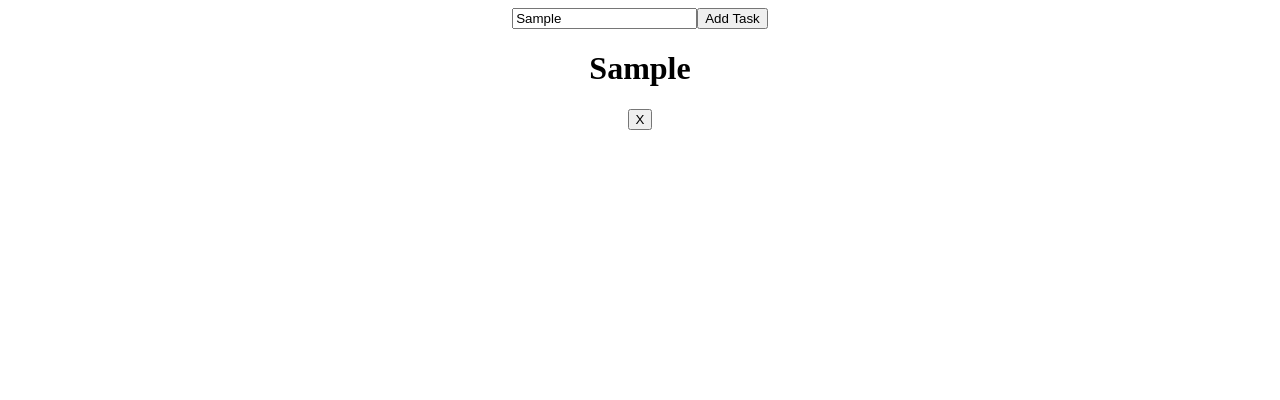
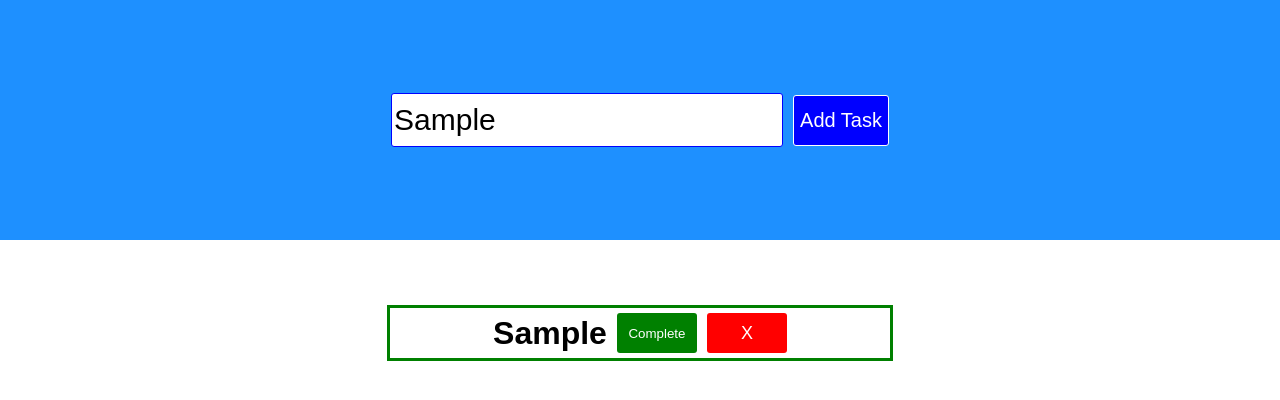
Before and after one commit to kizitoomoit/ReactToDoListApp, a React (Create React App) app: page / in a window 1280 px wide. Both pictures are taken after typing "Sample" into the empty fields and a click on the button "Add Task". Shown: the top 400 px of the page. Built offline with nearby package versions, Linux system fonts and the light colour scheme.

Commit message:
Polisehd the ui a little bit

```diff
--- a/src/App.css
+++ b/src/App.css
@@ -1,42 +1,87 @@
 .App {
+  display: flex;
+  align-items: center;
+  flex-direction: column;
+  width: 100vw;
+  font-family: Arial, Helvetica, sans-serif;
   text-align: center;
 }
 
-.App-logo {
-  height: 40vmin;
-  pointer-events: none;
+body{
+  margin: 0;
+  padding: 0;
+}
+.addTask {
+  height: 30vh;
+  background-color: dodgerblue;
+  width: 100%;
+  display: flex;
+  justify-content: center;
+  align-items: center;
 }
 
-@media (prefers-reduced-motion: no-preference) {
-  .App-logo {
-    animation: App-logo-spin infinite 20s linear;
-  }
+.addTask input {
+  height: 50px;
+  border: 1px solid blue;
+  font-size: 30px;
+  border-radius: 3px;
+
+}
+addTask input:focus{
+  border: 1px solid green;
+  box-shadow: 0 0 10px green;
+  outline: none !important;
+}
+.addTask button {
+  height: 51px;
+  border: none;
+  margin-left: 10px;
+  background-color: blue;
+  cursor: pointer;
+  color: white;
+  border-radius: 3px;
+  width: auto;
+  border: 1px solid white;
+  font-size: 20px;
 }
 
-.App-header {
-  background-color: #282c34;
-  min-height: 100vh;
+.list {
+  height: auto;
+  width: 100%;
   display: flex;
+  align-items: center;
+  padding-top: 50px;
   flex-direction: column;
+}
+
+.task {
+  width: 500px;
+  height: 50px;
+  display: flex;
+  margin: 15px;
   align-items: center;
   justify-content: center;
-  font-size: calc(10px + 2vmin);
+  border: 3px solid green;
+}
+
+.task button {
+  width: 80px;
+  height: 40px;
+  margin-left: 10px;
+  text-align: center;
+  cursor: pointer;
+  border: none;
+  border-radius: 3px;
+}
+
+.completebtn {
+  background-color: green;
+  height: 3px;
   color: white;
 }
 
-.App-link {
-  color: #61dafb;
+.deletebtn {
+  background-color: red;
+  color: white;
+  font-size: large;
 }
-
-@keyframes App-logo-spin {
-  from {
-    transform: rotate(0deg);
-  }
-  to {
-    transform: rotate(360deg);
-  }
-}
-
-.name {
-  color: blue;
-}
--- a/src/App.js
+++ b/src/App.js
@@ -1,6 +1,6 @@
 import './App.css';
 import { useState } from "react"
-
+import { Task } from "./Task"
 
 function App() {
 
@@ -12,34 +12,52 @@ const [newTask, setNewTask] = useState("");
   };
 
   const addTask = () => {
+
     const task = {
+      // check if the id is 0 and change it to 1 else - 1 from the current id
       id: todoList.length === 0 ? 1 : todoList[todoList.length - 1].id + 1,
       taskName: newTask,
+      completed: false,
     };
     setTodoList([...todoList, task]);
     }
 
     const deleteTask = (id) => {
-      //use arra.filter to delete a task if it is matched
+      //use array.filter to delete a task if it is matched
       const newTodoList = todoList.filter((task) => task.id !== id);
       setTodoList(newTodoList)
     }
 
+    const completeTask = (id) => {
+      setTodoList(
+        todoList.map((task) => {
+        if (task.id === id) {
+          return {...task, completed: true};
+
+        }else {
+          return task;
+        }
+      })
+      );
+    };
+
   return <div className="App">
     <div className="addTask">
-      <input onChange={handleChange} />
+      <input placeholder="Write your task here..." onChange={handleChange} />
       <button onClick={addTask}>Add Task</button>
     </div>
 
     <div className="list">
       <div>
-        {todoList.map((task) =>{
+        {todoList.map((task) => {
           return (
-            <div>
-          <h1>{task.taskName}</h1>
-          <button onClick={() => deleteTask (task.id)}> X </button>
-          </div>
-          )
+          <Task
+          taskName={task.taskName}
+          id={task.id}
+          completed={task.completed}
+          deleteTask={deleteTask}
+          completeTask={completeTask}/>
+          );
         })}
       </div>
 
--- /dev/null
+++ b/src/Task.js
@@ -0,0 +1,9 @@
+export const Task = (props) => {
+    return (
+        <div className="task" style={{ backgroundColor: props.completed ? "green" : "white"}}>
+            <h1>{props.taskName}</h1>
+            <button  className="completebtn" onclick={() => props.completeTask(props.id)}>Complete</button>
+            <button  className="deletebtn" onClick={() => props.deleteTask(props.id)}>X</button>
+        </div>
+    );
+};
```
